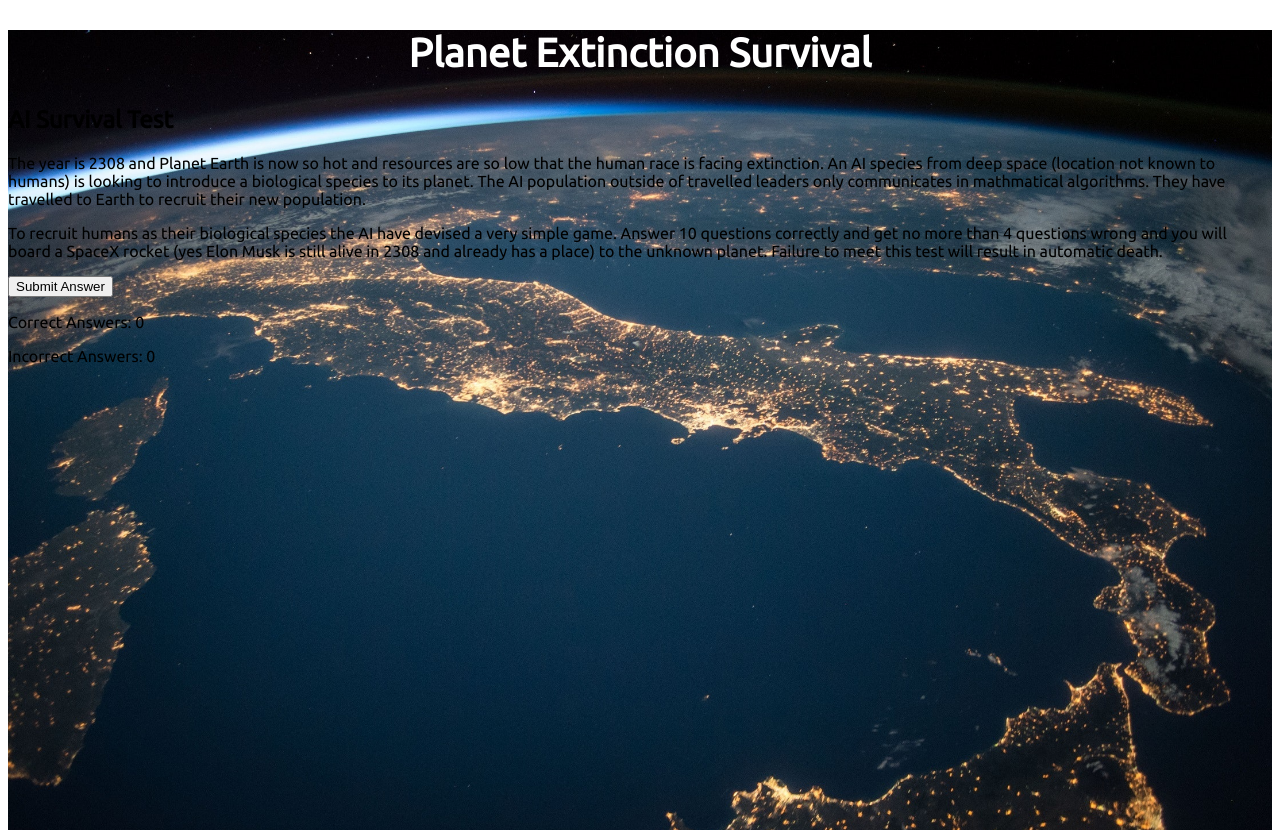
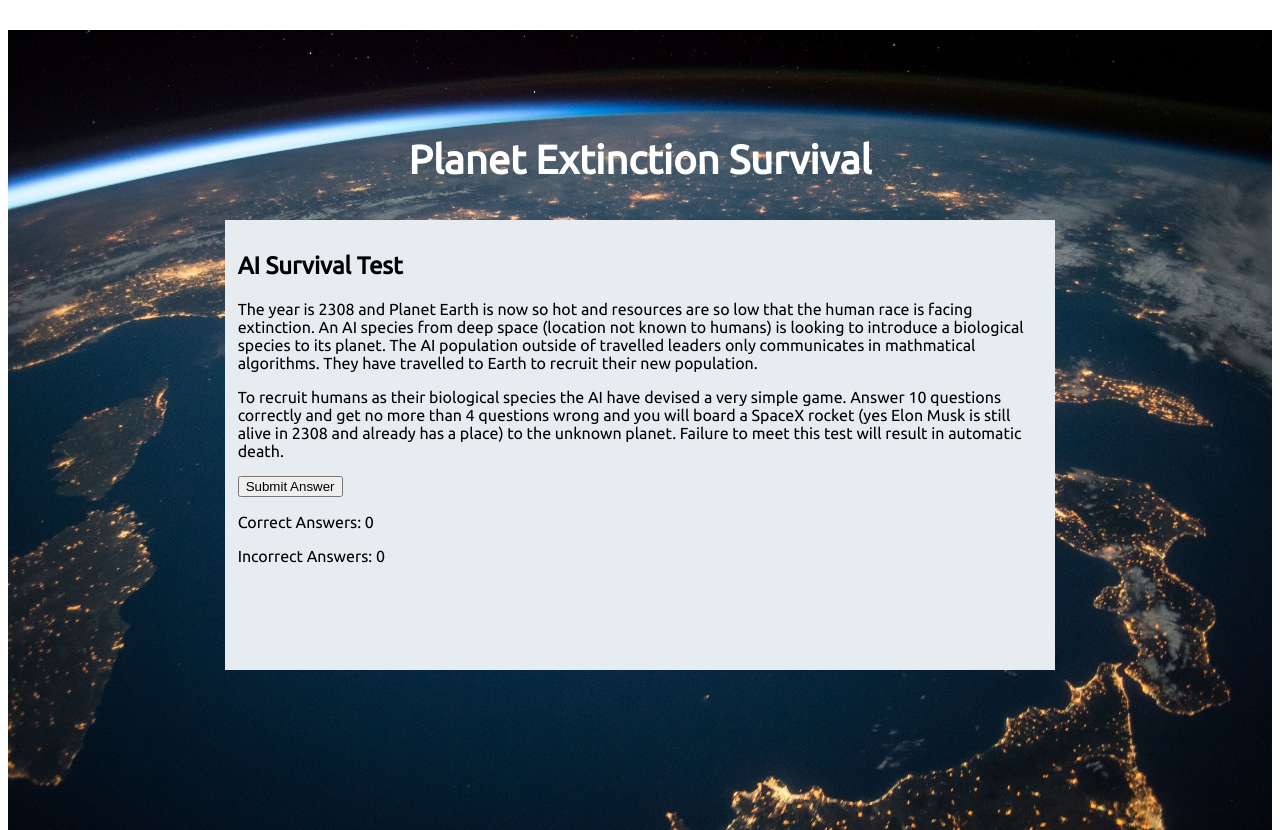
Before and after one commit to LADCode2021/pp2-planet-extinction-survival, a plain HTML site: page index.html in a window 1280 px wide. Drawn offline with Linux system fonts and the light colour scheme.

Commit message:
Add question area styling and fix header positioning

```diff
--- a/assets/css/style.css
+++ b/assets/css/style.css
@@ -18,9 +18,31 @@ body, html {
     margin: 30px 0;
   }
 
+  .header {
+    margin: auto;
+    width: 50%;
+    padding: 30px;
+  }
+
   h1 {
     text-align: center;
     color: white;
     font-size: 2.5rem;
+    position: relative;
     top: 50px;
+    clear: both;
   }
+
+  #game-area {
+    background-color: #E6ECF0;
+    box-sizing: border-box;
+    width: 85%;
+    height: 65vh;
+    max-height: 450px;
+    max-width: 830px;
+    margin-left: auto;
+    margin-right: auto;
+    padding: 1%;
+    overflow: hidden;
+}
+  }
--- a/index.html
+++ b/index.html
@@ -13,9 +13,17 @@
 </head>
 
 <body>
+
+    <!-- Background image for whole page -->
     <div class="bg-container">
-        <h1>Planet Extinction Survival</h1>
 
+        <header>
+            <div class="header">
+                <h1>Planet Extinction Survival</h1>
+            </div>
+        </header>
+
+        <main>
         <section id="game-area">
             <h2>AI Survival Test</h2>
 
@@ -49,6 +57,7 @@
                 <p>Incorrect Answers: <span>0</span></p>
             </div>
         </section>
+    </main>
     </div>
 
     <script src="assets/js/script.js"></script>
```
